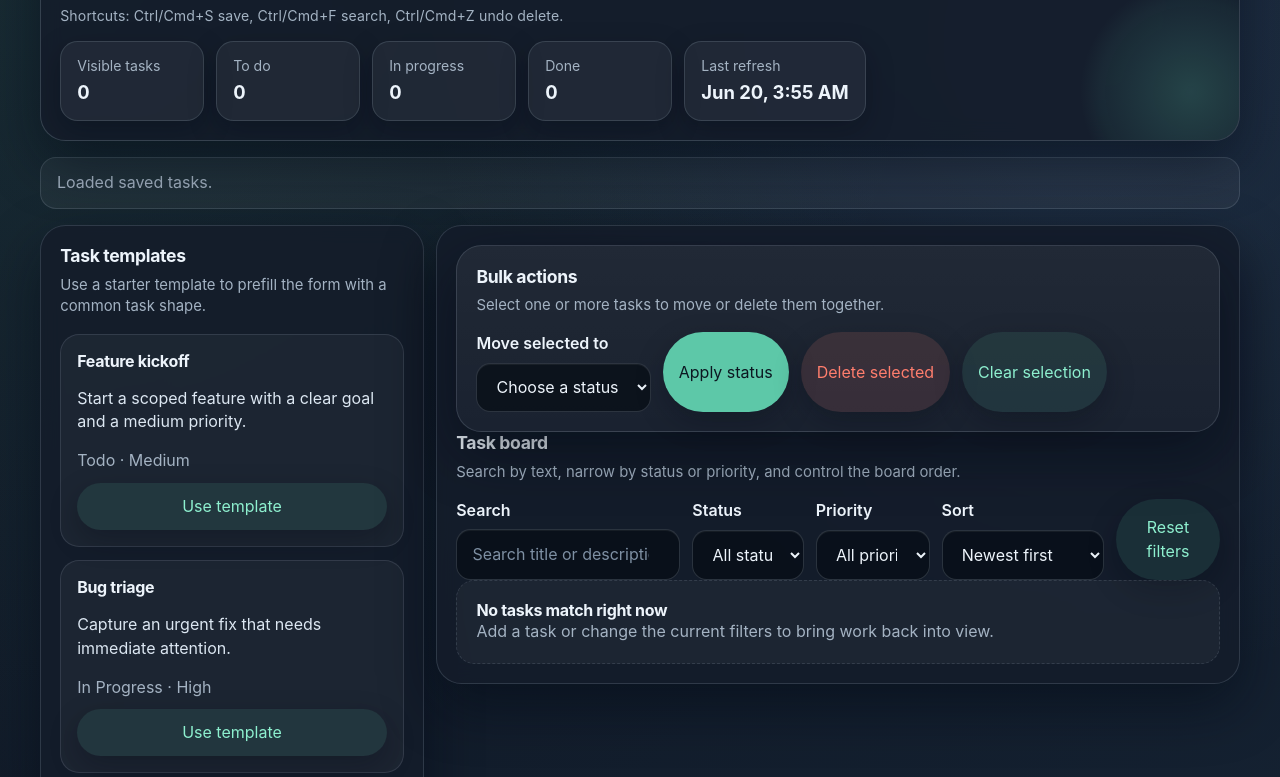
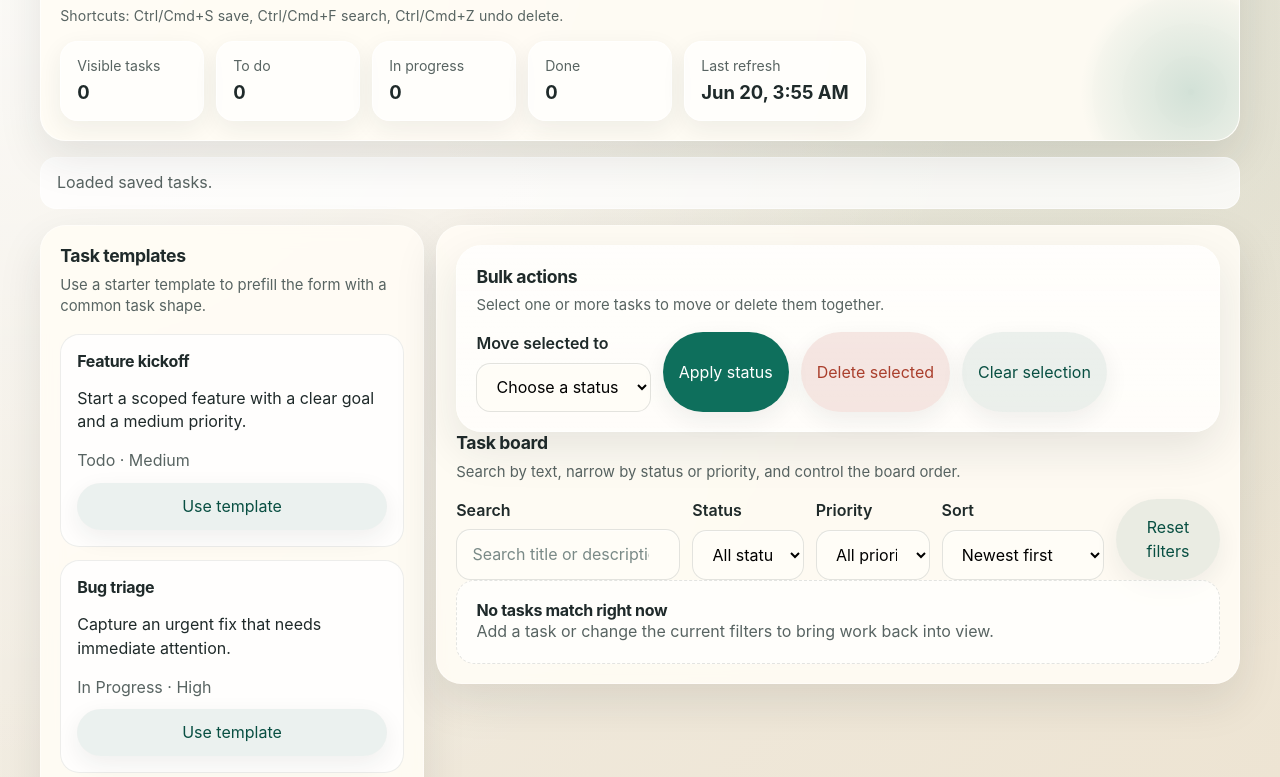
Before and after one commit to breakingthebot/Typed-Task-Manager, a website built with Vite: page index.html in a window 1280 px wide. Shown: the part 108-885 px from the top of the page. Built offline with nearby package versions, Linux system fonts and the light colour scheme.

Commit message:
Restore a readable light theme

```diff
--- a/src/styles/app.css
+++ b/src/styles/app.css
@@ -6,30 +6,30 @@
  */
 
 :root {
-  color-scheme: dark;
-  --bg: #0f1724;
-  --bg-accent: #18283a;
-  --panel: rgba(20, 29, 43, 0.86);
-  --panel-strong: #172131;
-  --panel-glow: rgba(255, 255, 255, 0.08);
-  --text: #edf4fb;
-  --muted: #a4b3c3;
-  --line: rgba(173, 190, 206, 0.16);
-  --line-strong: rgba(173, 190, 206, 0.24);
-  --primary: #5dc8a8;
-  --primary-strong: #8ef0cf;
-  --danger: #ff7e6d;
-  --todo: #f3b36f;
-  --progress: #7db7ff;
-  --done: #84e29a;
-  --shadow: 0 22px 56px rgba(3, 8, 18, 0.48);
-  --shadow-soft: 0 10px 28px rgba(3, 8, 18, 0.28);
+  color-scheme: light;
+  --bg: #f3efe6;
+  --bg-accent: #e9dcc5;
+  --panel: rgba(255, 252, 245, 0.92);
+  --panel-strong: #fffdf7;
+  --panel-glow: rgba(255, 255, 255, 0.72);
+  --text: #1f2a2a;
+  --muted: #586462;
+  --line: rgba(31, 42, 42, 0.12);
+  --line-strong: rgba(31, 42, 42, 0.16);
+  --primary: #0e6f5c;
+  --primary-strong: #084f42;
+  --danger: #aa3f2d;
+  --todo: #99640e;
+  --progress: #0f5ca8;
+  --done: #1d7b37;
+  --shadow: 0 18px 44px rgba(31, 42, 42, 0.1);
+  --shadow-soft: 0 8px 24px rgba(31, 42, 42, 0.07);
   font-family: Inter, 'Segoe UI', 'Helvetica Neue', sans-serif;
   line-height: 1.45;
   color: var(--text);
   background:
-    radial-gradient(circle at top left, rgba(93, 200, 168, 0.12), transparent 34%),
-    radial-gradient(circle at 85% 5%, rgba(125, 183, 255, 0.12), transparent 26%),
+    radial-gradient(circle at top left, rgba(255, 255, 255, 0.75), transparent 36%),
+    radial-gradient(circle at 85% 5%, rgba(14, 111, 92, 0.08), transparent 26%),
     linear-gradient(135deg, var(--bg), var(--bg-accent));
 }
 
@@ -79,7 +79,7 @@ select:focus-visible {
 .panel {
   background: var(--panel);
   backdrop-filter: blur(10px);
-  border: 1px solid rgba(173, 190, 206, 0.18);
+  border: 1px solid rgba(255, 255, 255, 0.42);
   border-radius: 1.6rem;
   box-shadow: var(--shadow);
   padding: 1.2rem;
@@ -88,7 +88,7 @@ select:focus-visible {
 .hero-panel {
   overflow: hidden;
   position: relative;
-  border-color: rgba(173, 190, 206, 0.22);
+  border-color: rgba(255, 255, 255, 0.62);
 }
 
 .hero-panel::after {
@@ -99,7 +99,7 @@ select:focus-visible {
   height: 14rem;
   border-radius: 50%;
   background:
-    radial-gradient(circle, rgba(93, 200, 168, 0.22), rgba(93, 200, 168, 0.06) 58%, transparent 70%);
+    radial-gradient(circle, rgba(14, 111, 92, 0.18), rgba(14, 111, 92, 0.04) 58%, transparent 70%);
 }
 
 .hero-panel h1,
@@ -172,8 +172,8 @@ select:focus-visible {
 .hero-stat {
   min-width: 9rem;
   padding: 0.85rem 1rem;
-  background: rgba(255, 255, 255, 0.05);
-  border: 1px solid rgba(173, 190, 206, 0.18);
+  background: rgba(255, 255, 255, 0.68);
+  border: 1px solid rgba(255, 255, 255, 0.55);
   border-radius: 1.1rem;
   box-shadow: var(--shadow-soft);
 }
@@ -194,15 +194,15 @@ select:focus-visible {
   margin: 0;
   padding: 0.85rem 1rem;
   border-radius: 1rem;
-  background: rgba(255, 255, 255, 0.05);
-  border: 1px solid rgba(173, 190, 206, 0.18);
+  background: rgba(255, 255, 255, 0.76);
+  border: 1px solid rgba(255, 255, 255, 0.58);
 }
 
 .feedback.error,
 .form-errors {
-  background: rgba(255, 126, 109, 0.08);
-  color: #ffd0ca;
-  border: 1px solid rgba(255, 126, 109, 0.22);
+  background: rgba(170, 63, 45, 0.09);
+  color: #7f2417;
+  border: 1px solid rgba(170, 63, 45, 0.2);
 }
 
 .toast {
@@ -212,20 +212,20 @@ select:focus-visible {
   gap: 1rem;
   padding: 0.8rem 0.95rem;
   border-radius: 1rem;
-  background: linear-gradient(135deg, rgba(93, 200, 168, 0.14), rgba(24, 40, 58, 0.95));
-  border: 1px solid rgba(93, 200, 168, 0.24);
+  background: linear-gradient(135deg, rgba(14, 111, 92, 0.14), rgba(255, 255, 255, 0.7));
+  border: 1px solid rgba(14, 111, 92, 0.18);
 }
 
 .toast-copy {
   margin: 0;
-  color: var(--text);
+  color: var(--primary-strong);
 }
 
 .bulk-actions {
   display: grid;
   gap: 1rem;
   background:
-    linear-gradient(180deg, rgba(255, 255, 255, 0.06), rgba(255, 255, 255, 0.03)),
+    linear-gradient(180deg, rgba(255, 255, 255, 0.66), rgba(255, 255, 255, 0.52)),
     var(--panel);
 }
 
@@ -239,8 +239,8 @@ select:focus-visible {
   gap: 0.75rem;
   padding: 0.95rem;
   border-radius: 1.1rem;
-  border: 1px solid rgba(173, 190, 206, 0.16);
-  background: linear-gradient(180deg, rgba(255, 255, 255, 0.05), rgba(255, 255, 255, 0.03));
+  border: 1px solid rgba(31, 42, 42, 0.08);
+  background: linear-gradient(180deg, rgba(255, 255, 255, 0.84), rgba(255, 255, 255, 0.7));
   box-shadow: var(--shadow-soft);
 }
 
@@ -280,8 +280,8 @@ select:focus-visible {
   gap: 0.65rem;
   padding: 1rem;
   border-radius: 1.2rem;
-  border: 1px solid rgba(173, 190, 206, 0.15);
-  background: rgba(255, 255, 255, 0.04);
+  border: 1px solid rgba(31, 42, 42, 0.08);
+  background: rgba(255, 255, 255, 0.75);
 }
 
 .task-board-grid {
@@ -296,9 +296,9 @@ select:focus-visible {
   padding: 0.95rem;
   border-radius: 1.2rem;
   background:
-    linear-gradient(180deg, rgba(255, 255, 255, 0.05), rgba(255, 255, 255, 0.025)),
-    rgba(255, 255, 255, 0.03);
-  border: 1px solid rgba(173, 190, 206, 0.14);
+    linear-gradient(180deg, rgba(255, 255, 255, 0.68), rgba(255, 255, 255, 0.56)),
+    rgba(255, 255, 255, 0.5);
+  border: 1px solid rgba(31, 42, 42, 0.07);
   box-shadow: var(--shadow-soft);
   position: relative;
   overflow: hidden;
@@ -310,19 +310,19 @@ select:focus-visible {
   inset: 0 auto auto 0;
   width: 100%;
   height: 0.35rem;
-  background: rgba(173, 190, 206, 0.14);
+  background: rgba(31, 42, 42, 0.06);
 }
 
 .task-column-todo::before {
-  background: linear-gradient(90deg, rgba(243, 179, 111, 0.95), rgba(243, 179, 111, 0.3));
+  background: linear-gradient(90deg, rgba(153, 100, 14, 0.9), rgba(153, 100, 14, 0.25));
 }
 
 .task-column-in-progress::before {
-  background: linear-gradient(90deg, rgba(125, 183, 255, 0.95), rgba(125, 183, 255, 0.3));
+  background: linear-gradient(90deg, rgba(15, 92, 168, 0.9), rgba(15, 92, 168, 0.25));
 }
 
 .task-column-done::before {
-  background: linear-gradient(90deg, rgba(132, 226, 154, 0.95), rgba(132, 226, 154, 0.3));
+  background: linear-gradient(90deg, rgba(29, 123, 55, 0.9), rgba(29, 123, 55, 0.25));
 }
 
 .task-column-header {
@@ -337,7 +337,7 @@ select:focus-visible {
   padding: 0.2rem 0.65rem;
   border-radius: 999px;
   text-align: center;
-  background: rgba(255, 255, 255, 0.06);
+  background: rgba(31, 42, 42, 0.07);
   color: var(--muted);
 }
 
@@ -361,15 +361,14 @@ select:focus-visible {
 .field select {
   width: 100%;
   padding: 0.8rem 0.95rem;
-  background: rgba(7, 13, 22, 0.72);
-  color: var(--text);
-  border: 1px solid rgba(173, 190, 206, 0.2);
-  box-shadow: inset 0 1px 0 rgba(255, 255, 255, 0.05);
+  background: var(--panel-strong);
+  border: 1px solid rgba(31, 42, 42, 0.12);
+  box-shadow: inset 0 1px 0 rgba(255, 255, 255, 0.55);
 }
 
 .field input::placeholder,
 .field textarea::placeholder {
-  color: #7e90a3;
+  color: #7a8a87;
 }
 
 .button-row {
@@ -399,16 +398,16 @@ select:focus-visible {
 
 .button-primary {
   background: var(--primary);
-  color: #0c1721;
+  color: white;
 }
 
 .button-secondary {
-  background: rgba(93, 200, 168, 0.1);
+  background: rgba(8, 79, 66, 0.08);
   color: var(--primary-strong);
 }
 
 .button-danger {
-  background: rgba(255, 126, 109, 0.12);
+  background: rgba(170, 63, 45, 0.12);
   color: var(--danger);
 }
 
@@ -428,10 +427,10 @@ select:focus-visible {
   display: grid;
   gap: 0.8rem;
   padding: 0.95rem;
-  border: 1px solid rgba(173, 190, 206, 0.15);
+  border: 1px solid rgba(31, 42, 42, 0.08);
   border-radius: 1.15rem;
   background:
-    linear-gradient(180deg, rgba(255, 255, 255, 0.07), rgba(255, 255, 255, 0.04)),
+    linear-gradient(180deg, rgba(255, 255, 255, 0.88), rgba(255, 255, 255, 0.76)),
     var(--panel-strong);
   box-shadow: var(--shadow-soft);
   transition:
@@ -442,14 +441,14 @@ select:focus-visible {
 
 .task-card:hover {
   transform: translateY(-1px);
-  box-shadow: 0 16px 28px rgba(3, 8, 18, 0.3);
+  box-shadow: 0 14px 24px rgba(31, 42, 42, 0.11);
 }
 
 .task-card-selected {
-  border-color: rgba(93, 200, 168, 0.34);
+  border-color: rgba(14, 111, 92, 0.3);
   box-shadow:
-    0 0 0 2px rgba(93, 200, 168, 0.12),
-    0 16px 28px rgba(3, 8, 18, 0.32);
+    0 0 0 2px rgba(14, 111, 92, 0.1),
+    0 16px 28px rgba(31, 42, 42, 0.12);
 }
 
 .task-card-header,
@@ -467,7 +466,7 @@ select:focus-visible {
 }
 
 .task-description {
-  color: #dce7f2;
+  color: var(--text);
 }
 
 .status-badge {
@@ -475,7 +474,7 @@ select:focus-visible {
   border-radius: 999px;
   font-size: 0.85rem;
   text-transform: capitalize;
-  background: rgba(255, 255, 255, 0.06);
+  background: rgba(31, 42, 42, 0.06);
 }
 
 .status-todo {
@@ -505,7 +504,7 @@ select:focus-visible {
   padding: 1.2rem;
   border: 1px dashed var(--line);
   border-radius: 1.15rem;
-  background: rgba(255, 255, 255, 0.04);
+  background: rgba(255, 255, 255, 0.62);
 }
 
 .empty-state h3,
```
Also changed, not shown: CHANGELOG.md, README.md.
